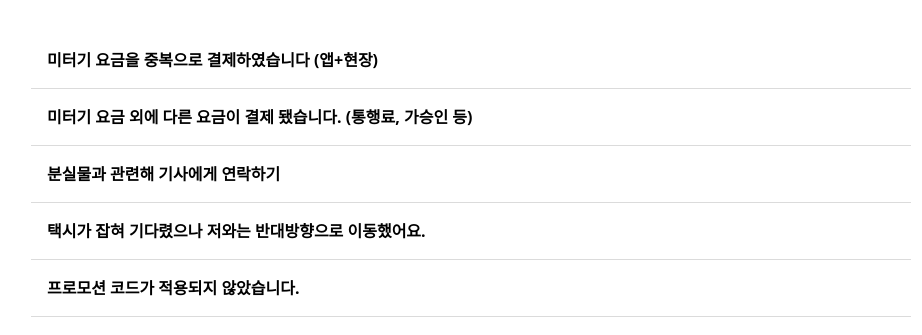
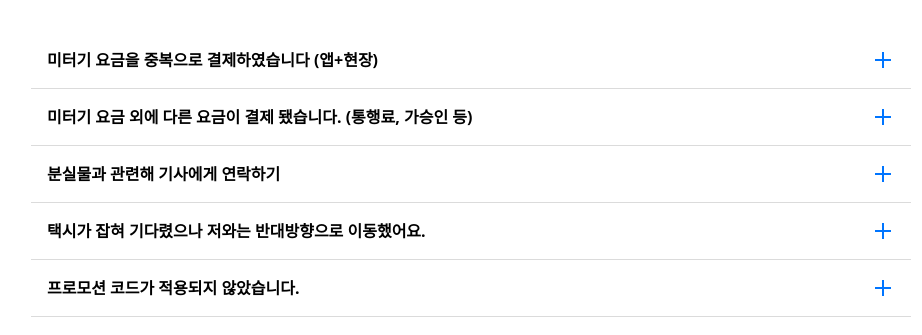
Before and after one commit to FRONTENDBOOTCAMP-15th/404-not-founders-2, a website built with Vite: page src/html/faq.html in a window 1280 px wide. Shown: the part 105-440 px from the top of the page, without its empty margins (169-1091 px from the left). Built offline with nearby package versions, Linux system fonts and the light colour scheme; a web font is replaced by a local one.

Commit message:
style css 공통 코드 작성

```diff
--- a/src/style.css
+++ b/src/style.css
@@ -1 +1,96 @@
 @import 'tailwindcss';
+
+@font-face {
+  font-family: Pretendard;
+  src: url(/public/font/woff2/PretendardVariable.woff2);
+}
+@theme {
+  --color-primary: #0075ff;
+  --color-secondary: #fff;
+  --color-tertiary: #f5f5f5;
+  --color-accent: #276ef1;
+  --color-negative: #e11900;
+  --color-warning: #ffc043;
+  --color-positive: #048848;
+
+  --color-primary-dark: white;
+  --color-secondary-dark: black;
+  --color-tertiary-dark: #424242;
+
+  /* Contents */
+  --color-contentPrimary: black;
+  --color-contentSecondary: #6b6b6b;
+  --color-contentTertiary: #a6a6a6;
+
+  --color-contentPrimary-dark: white;
+  --color-contentSecondary-dark: #a6a6a6;
+  --color-contentTertiary-dark: #898989;
+
+  /* Border/Transparent */
+  --color-borderOpaque: #898989;
+  --color-borderTransparent: rgba(137, 137, 137, 0.3);
+  --color-positiveTransparent: rgba(4, 136, 72, 0.1);
+  --color-negativeTransparent: rgba(225, 25, 0, 0.1);
+
+  --color-borderOpaque-dark: #c4c4c4;
+
+  /* Typography */
+  --font-pretendard: Pretendard, 'sans-serif';
+
+  /* Heading */
+  --text-heading1-text: 50.517px;
+  --text-heading2-text: 37.897px;
+  --text-heading3-text: 28.43px;
+  --text-heading4-text: 21.328px;
+  --text-heading5-text: 16px;
+  --font-heading-weight: 700;
+  --leading-heading-height: 140%; /* 70.724px */
+
+  /* Label */
+  --text-label1-text: 37.897px;
+  --text-label2-text: 28.43px;
+  --text-label3-text: 21.328px;
+  --text-label4-text: 16px;
+  --text-label5-text: 12px;
+  --font-label-weight: 600;
+  --leading-label-height: 150%; /* 56.845px */
+
+  /* Paragraph */
+  --text-paragraph1-text: 28.43px;
+  --text-paragraph2-text: 21.328px;
+  --text-paragraph3-text: 16px;
+  --text-paragraph4-text: 12px;
+  --font-paragraph-weight: 400;
+  --leading-paragraph-height: 160%; /* 19.205px */
+
+  /* Spacing - 4px 단위로 */
+  /*
+  Grid
+
+  Mobile
+  range: 320px - 599px
+  columns: 4
+  margin: 24px
+  gutter: 16px
+
+  Tablet
+  range: 600px - 1135px
+  columns: 8
+  margin: 32px
+  gutter: 36px
+
+  Desktop
+  range: 1136px and up
+  columns: 12
+  margin: 64px
+  gutter: 36px
+  */
+
+  --breakpoint-sm: 320px;
+  --breakpoint-md: 600px;
+  --breakpoint-lg: 1136px;
+}
+
+.input-error input:invalid + .error-msg {
+  visibility: visible;
+}
```
